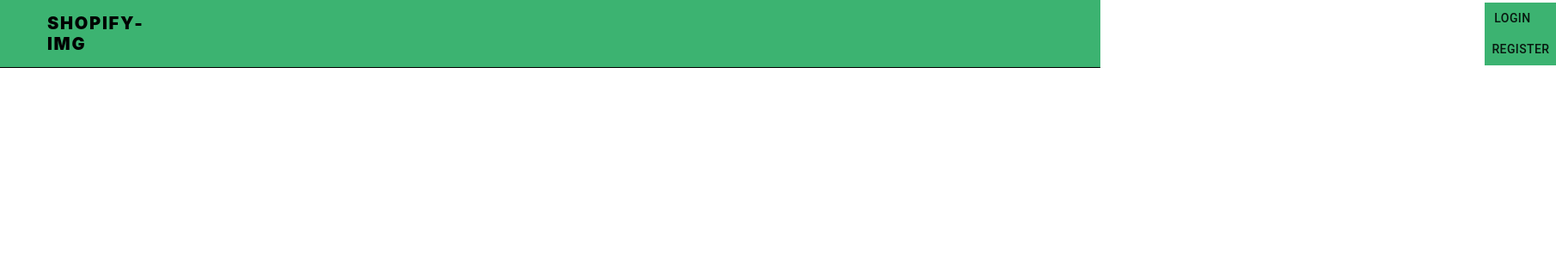
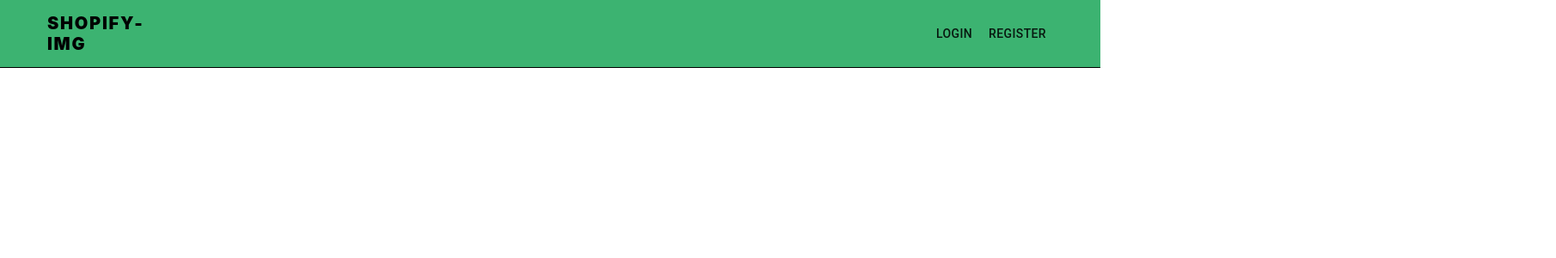
Before and after one commit to kutluduman/shopify-img, a React (Create React App) app in the folder client/: page / in a window 1280 px wide. Shown: the top 300 px of the page at 86% size, 1810 px wide, since content can reach past the window. Built offline with nearby package versions, Linux system fonts and the light colour scheme.

Commit message:
Navbar size and content items are fixed

```diff
--- a/client/src/App.js
+++ b/client/src/App.js
@@ -1,4 +1,4 @@
-import Navbar from './components/Navbar';
+import Navbar from './components/Home/Navbar';
 
 function App() {
   return (
--- a/client/src/components/Navbar.jsx
+++ b/client/src/components/Home/Navbar.jsx
@@ -1,5 +1,4 @@
 import styled from 'styled-components';
-import { makeStyles } from '@material-ui/core/styles';
 import Button from '@material-ui/core/Button';
 
 
@@ -12,6 +11,14 @@ const Nav = styled.div`
   border-bottom: 1px solid black;
   background-color: #3CB371;
   padding: 0 55px;
+
+  .login-register {
+    display: flex;
+    justify-content: flex-end;
+    align-items: center;
+    height: 100%;
+    width: 90%;
+  }
 
   @media only screen and (max-width: 750px) {
     height: 51px;
@@ -30,22 +37,13 @@ const Nav = styled.div`
   }
 `;
 
-const useStyles = makeStyles((theme) => ({
-  button: {
-    backgroundColor: '#3CB371',
-    marginLeft: theme.spacing(195),
-
-  }
-}));
-
 
 const Navbar = () => {
-  const classes = useStyles();
 
   return (
     <Nav>
       <SiteName>shopify-img</SiteName>
-      <div className={classes.button}>
+      <div className='login-register'>
       <Button>Login</Button>
       <Button>Register</Button>
       </div>
```
Also changed, not shown: 1 other file (tests, documents, lock files or other folders).
